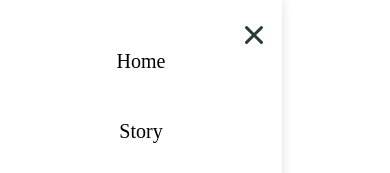
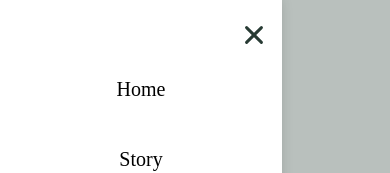
Before and after one commit to CBailey1786/wedding-site, a React (Vite) app: page / in a window 390 px wide. Both pictures are taken after a click on the button "Toggle menu". Shown: the top 173 px of the page. Built offline with nearby package versions, Linux system fonts and the light colour scheme; a web font is replaced by a local one.

Commit message:
v0.1.2 Fixed Sidebar issue and added navlink to logo

```diff
--- a/src/components/Navbar/Navbar.css
+++ b/src/components/Navbar/Navbar.css
@@ -8,6 +8,17 @@
   gap: 3rem;               /* was 20px */
   padding: 1rem 1rem 0 0;     /* was 16px 16px 0 0 */
   margin-bottom: 2rem    /* was 50px */
+}
+
+.logoLink {
+  justify-self: center;      /* if using grid */
+  display: inline-flex;
+  text-decoration: none;     /* no underline around image */
+}
+
+.logoLink:focus-visible {
+  outline: 2px solid #283B34; /* accessible focus, tweak if desired */
+  border-radius: 6px;
 }
 
 /* left/right link containers */
@@ -51,19 +62,19 @@
 
 /* ===== Burger button ===== */
 .burger {
-    position: absolute;
-  display: none;
-  Left: 3rem;
-  top: 3rem;                 /* keeps it away from centered logo */
+  display: flex;              /* show by default */
+  position: fixed;
+  left: 3rem;
+  top: 3rem;
   flex-direction: column;
   justify-content: space-between;
   width: 1.5rem;
   height: 1.2rem;
   background: none;
   border: none;
+  padding: 0;
   cursor: pointer;
-  padding: 0;
-  z-index: 1001;
+  z-index: 1000;
 }
 
 .burger:focus {
@@ -76,13 +87,12 @@
   height: 3px;
   background: #283B34;
   border-radius: 2px;
-  transition: all 0.3s ease;
 }
 
-/* Animate burger into X */
-.burger.open span:nth-child(1) { transform: translateY(7.5px) rotate(45deg); }
-.burger.open span:nth-child(2) { opacity: 0; }
-.burger.open span:nth-child(3) { transform: translateY(-9px) rotate(-45deg); }
+@media (min-width: 1100px) {
+  .burger { display: none; }        /* hide burger on desktop */
+  .navBarSection { display: flex; } /* show desktop link groups */
+}
 
 /* ===== Mobile breakpoint ===== */
 @media screen and (max-width: 1100px) {
@@ -113,6 +123,7 @@
 }
 
 .sideMenu {
+
   position: absolute;
   top: 0;
   left: 0;
@@ -121,7 +132,7 @@
   max-width: 340px;
   background: #fff;
   box-shadow: -2px 0 12px rgba(0,0,0,0.18);
-  padding: 2.25rem 1.5rem 2rem;
+  padding: 4rem 1.5rem 2rem;
   display: flex;
   flex-direction: column;
   gap: 1.25rem;
@@ -132,6 +143,7 @@
   z-index: 1001;
 }
 .sideMenu.open {
+
   transform: translateX(0);
 }
 
@@ -144,7 +156,7 @@
     background: none;
     color: #283B34;
 
-      flex-direction: column;
+  flex-direction: column;
   justify-content: space-between;
   width: 1.5rem;
   height: 1.2rem;
@@ -153,6 +165,11 @@
   cursor: pointer;
   padding: 0;
   z-index: 1001;
+}
+
+.closeBtn:focus {
+  outline: none;
+  box-shadow: none;
 }
 
 .closeBtn span{
@@ -164,3 +181,17 @@
 
 .closeBtn span:nth-child(1) { transform: translateY(10.5px) rotate(45deg); }
 .closeBtn span:nth-child(2) { transform: translateY(7.5px) rotate(-45deg); }
+
+.backdrop {
+  position: absolute;
+  top: 0;
+  left: 0;
+  height: 100vh;
+  width: 100vw;
+  background-color: #283B34;
+  opacity: 0;
+  transition: opacity 0.6s ease-in-out;
+}
+.backdrop.open {
+  opacity: 0.32;
+}
--- a/src/components/Navbar/Navbar.jsx
+++ b/src/components/Navbar/Navbar.jsx
@@ -24,11 +24,13 @@ const Navbar = () => {
       </button>
 
       {/* Backdrop */}
-      <div
-        className={`backdrop ${isOpen ? "open" : ""}`}
-        onClick={closeMenu}
-        aria-hidden={!isOpen}
-      />
+      {isOpen && (
+        <div
+          className="backdrop open"
+          onClick={closeMenu}
+          aria-hidden
+        />
+      )}
 
       <nav className="navbar">
         {/* Left links (desktop) */}
@@ -39,12 +41,10 @@ const Navbar = () => {
           <NavLink to="/Venue" className="nav-link">Venue</NavLink>
         </div>
 
-        {/* Logo in center */}
-        <img
-          className="nhmLogo"
-          src={nhmLogo}
-          alt="natural history museum outline"
-        />
+        <NavLink to="/" end className="logoLink" aria-label="Home">
+          <img className="nhmLogo" src={nhmLogo} alt="natural history museum outline" />
+        </NavLink>
+
 
         {/* Right links (desktop) */}
         <div className="navBarSection navBarSection--right">
```
